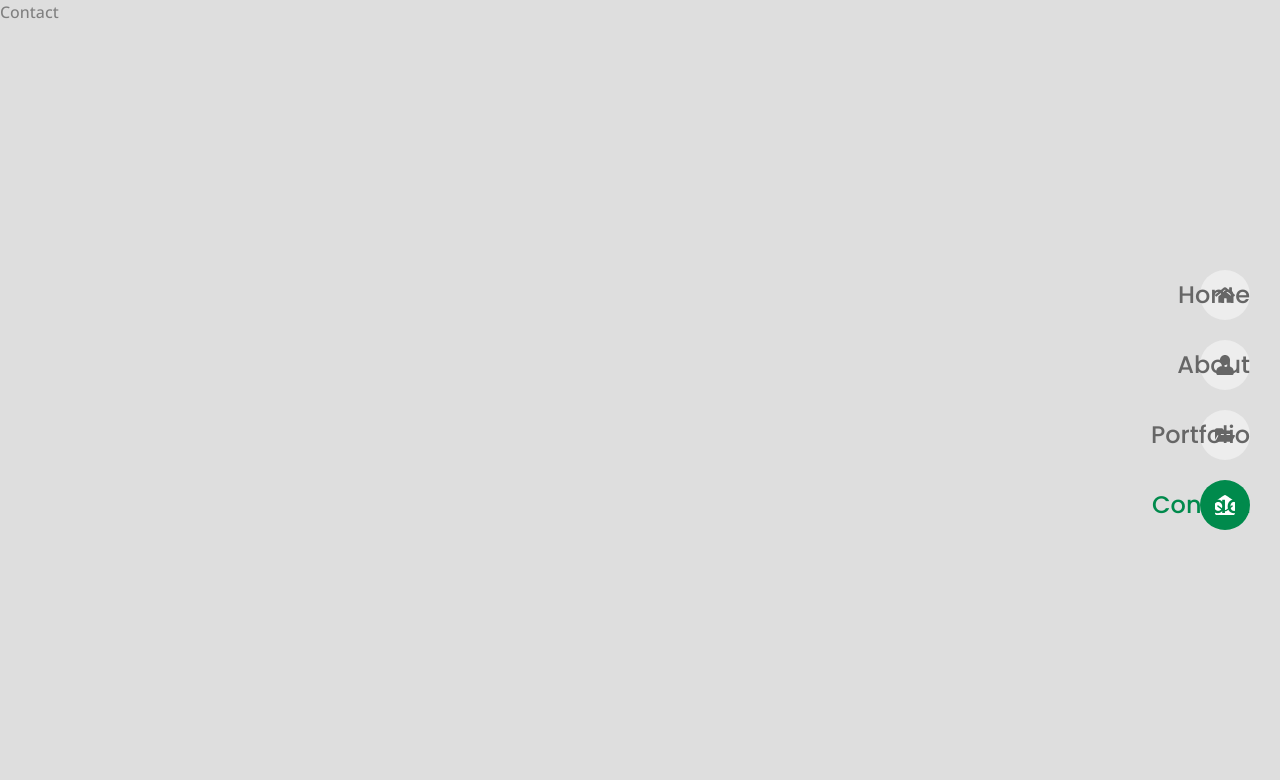
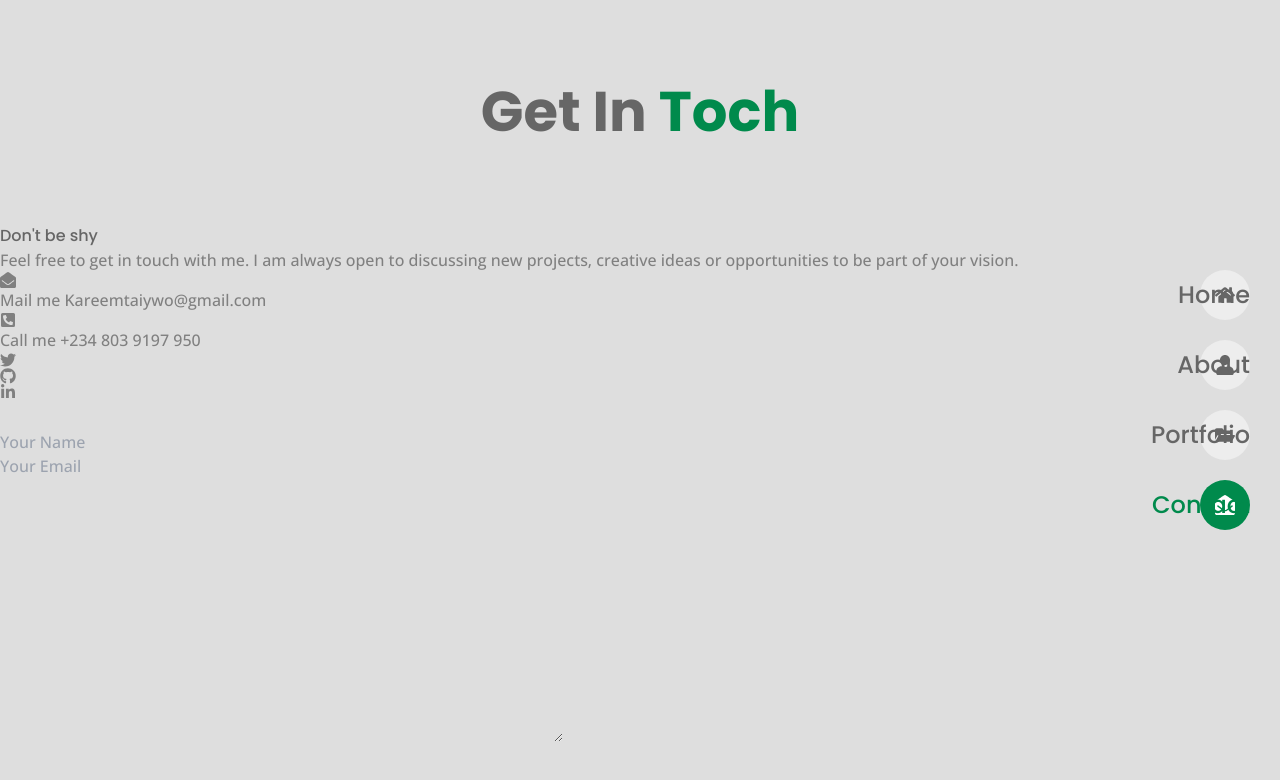
Before and after one commit to Taiywo/Portfolio, a React (Vite) app: page /contact in a window 1280 px wide. Shown: the top 780 px of the page. Built offline with nearby package versions, Linux system fonts and the light colour scheme.

Commit message:
added the contact comp

```diff
--- a/src/pages/contact/Contact.jsx
+++ b/src/pages/contact/Contact.jsx
@@ -1,7 +1,67 @@
 import React from 'react'
+import {FaGithub, FaEnvelopeOpen, FaPhoneSquareAlt,FaTwitter, FaLinkedinIn} from "react-icons/fa"
+import {FiSend} from 'react-icons/fi'
 const Contact = () => {
   return (
-    <div>Contact</div>
+   <section className="contact section">
+    <h2 className="section__title">Get In <span>Toch</span></h2>
+    <div className="contact__container container grid">
+      <div className="contact__data">
+        <h3 className="contact__title">Don't be shy</h3>
+        <p className="contact__description">
+          Feel free to get in touch with me. I am always open to discussing new projects, creative ideas or
+          opportunities to be part of your vision.
+        </p>
+        <div className="contact__info">
+          <div className="info__item">
+            <FaEnvelopeOpen className='info__icon'/>
+            <div>
+              <span className="info__title">Mail me </span>
+              <span className="info__desc">Kareemtaiywo@gmail.com</span>
+
+            </div>
+          </div>
+        </div>
+        <div className="contact__info">
+          <div className="info__item">
+            <FaPhoneSquareAlt className='info__icon'/>
+            <div>
+              <span className="info__title">Call me </span>
+              <span className="info__desc">+234 803 9197 950</span>
+
+            </div>
+          </div>
+        </div>
+        <div className="contact__socials">
+          <a href="https://twitter.com/tsnypes" className="contact__social-link">
+            <FaTwitter/>
+          </a>
+          <a href="https://github.com/Taiywo" className="contact__social-link">
+            <FaGithub/>
+          </a>
+          <a href="https://www.linkedin.com/kareem-taiwo" className="contact__social-link">
+            <FaLinkedinIn/>
+          </a>
+        </div>
+      </div>
+      <form action="" className="contact__form">
+        <div className="form__input-group">
+          <div className="form__input-div">
+            <input type="text" placeholder='Your Name' className='form__control' />
+          </div>
+          <div className="form__input-div">
+            <input type="email" placeholder='Your Email' className='form__control' />
+          </div>
+          <div className="form__input-div">
+            <input type="text" placeholder='' className='form__control' />
+          </div>
+          <div className="form__input-div">
+           <textarea name="" id="" cols="60" rows="10" className="form__control textarea"></textarea>
+          </div>
+        </div>
+      </form>
+    </div>
+   </section>
   )
 }
 
--- a/src/pages/portfolio/portfolio.css
+++ b/src/pages/portfolio/portfolio.css
@@ -1,8 +1,5 @@
 .portfolio__container {
     grid-template-columns: repeat(3, 1fr);
-}
-.section{
-    z-index: 4;
 }
 
 .portfolio__item {
@@ -112,9 +109,9 @@
     }
 
 }
-@media screen and (min-width:1024px) {
+/* @media screen and (min-width:1024px) {
     .portfolio__container {
        padding:6rem ;
     }
 
-}
+} */
```
Also changed, not shown: src/pages/contact/contact.css (added).
